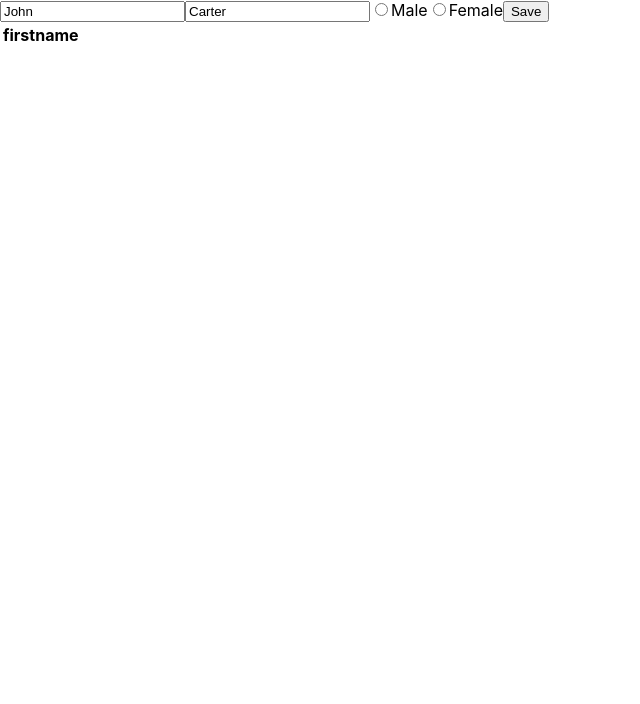
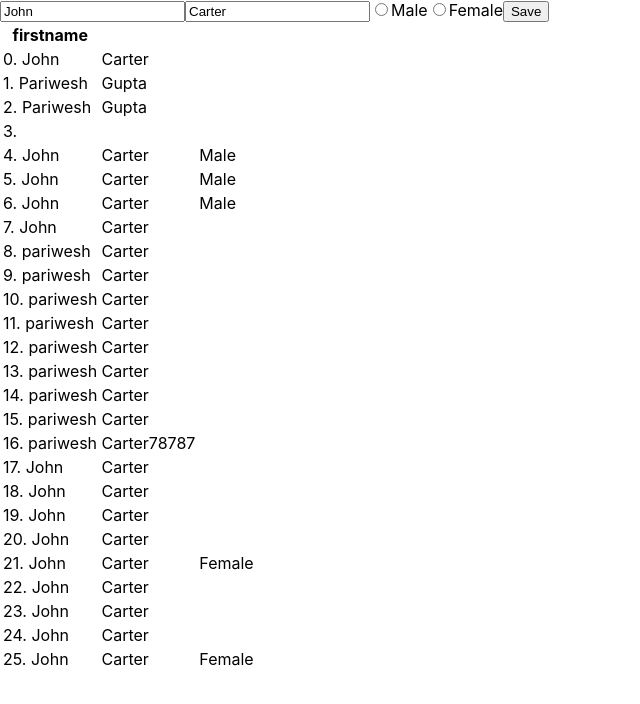
Before and after one commit to RMSI-training/react-basics, a React (Create React App) app: page / in a window 1280 px wide. Shown: the top 704 px of the page, without its empty margins (0-640 px from the left). Built offline with nearby package versions, Linux system fonts and the light colour scheme; data requests are answered from the project's data file.

Commit message:
get all users

```diff
--- a/db.json
+++ b/db.json
@@ -86,6 +86,53 @@
       "firstname": "pariwesh",
       "lastname": "Carter78787",
       "id": 17
+    },
+    {
+      "firstname": "John",
+      "lastname": "Carter",
+      "id": 18
+    },
+    {
+      "firstname": "John",
+      "lastname": "Carter",
+      "id": 19
+    },
+    {
+      "firstname": "John",
+      "lastname": "Carter",
+      "id": 20
+    },
+    {
+      "firstname": "John",
+      "lastname": "Carter",
+      "id": 21
+    },
+    {
+      "firstname": "John",
+      "lastname": "Carter",
+      "gender": "Female",
+      "id": 22
+    },
+    {
+      "firstname": "John",
+      "lastname": "Carter",
+      "id": 23
+    },
+    {
+      "firstname": "John",
+      "lastname": "Carter",
+      "id": 24
+    },
+    {
+      "firstname": "John",
+      "lastname": "Carter",
+      "id": 25
+    },
+    {
+      "firstname": "John",
+      "lastname": "Carter",
+      "gender": "Female",
+      "id": 26
     }
   ]
 }
--- a/package.json
+++ b/package.json
@@ -6,10 +6,13 @@
     "@testing-library/jest-dom": "^5.17.0",
     "@testing-library/react": "^13.4.0",
     "@testing-library/user-event": "^13.5.0",
+    "moment": "^2.29.4",
     "react": "^18.2.0",
     "react-dom": "^18.2.0",
+    "react-native-soap-request": "^0.0.2",
     "react-scripts": "5.0.1",
-    "web-vitals": "^2.1.4"
+    "web-vitals": "^2.1.4",
+    "xmldom": "^0.6.0"
   },
   "scripts": {
     "start": "react-scripts start",
--- a/src/Userform.js
+++ b/src/Userform.js
@@ -10,19 +10,27 @@ function Userform() { //functional component
   const updateValue = (event) => {
     setUser({ ...user, [event.target.name]: event.target.value });
   }
+  useState(function (params) {//constructor
+    const promise = fetch("http://localhost:3001/users");
+    promise.then(function (response) {
+      response.json().then(function (users) {
+        setUsers(users);
+      })
+    })
+  })
   function save() {
     const promise = fetch("http://localhost:3001/users", {//ajax
       method: 'POST',
       headers: { 'Content-Type': 'application/json' },
       body: JSON.stringify(user)
     });
-    promise.then(function (response) {//100-399
-      response.json().then((savedUser)=>{
+    promise.then(function (response) {//100-399, success handler
+      response.json().then((savedUser) => {
         setUsers([...users, savedUser]);
       })
       console.log(response);
     });
-    promise.catch(function (error) {//400-599
+    promise.catch(function (error) {//400-599, error handler
       console.log(error);
     })
     console.log(user);
@@ -34,14 +42,15 @@ function Userform() { //functional component
       <input value={user.lastname} name='lastname' onChange={updateValue}></input>
       <input type='radio' name="gender" value='Male' onChange={updateValue} />Male
       <input type='radio' name="gender" value='Female' onChange={updateValue} />Female
-
       <button onClick={save}>Save</button>
       <table>
         <thead><th>firstname</th></thead>
         <tbody>
           {users.map((user, index) => {
-            return <tr><td>{user.firstname}</td>
-            <td>{user.lastname}</td></tr>
+            return <tr><td>{index}. {user.firstname}</td>
+              <td>{user.lastname}</td>
+              <td>{user.gender}</td>
+            </tr>
           })}
         </tbody>
       </table>
```
Also changed, not shown: 1 other file (tests, documents, lock files or other folders).
